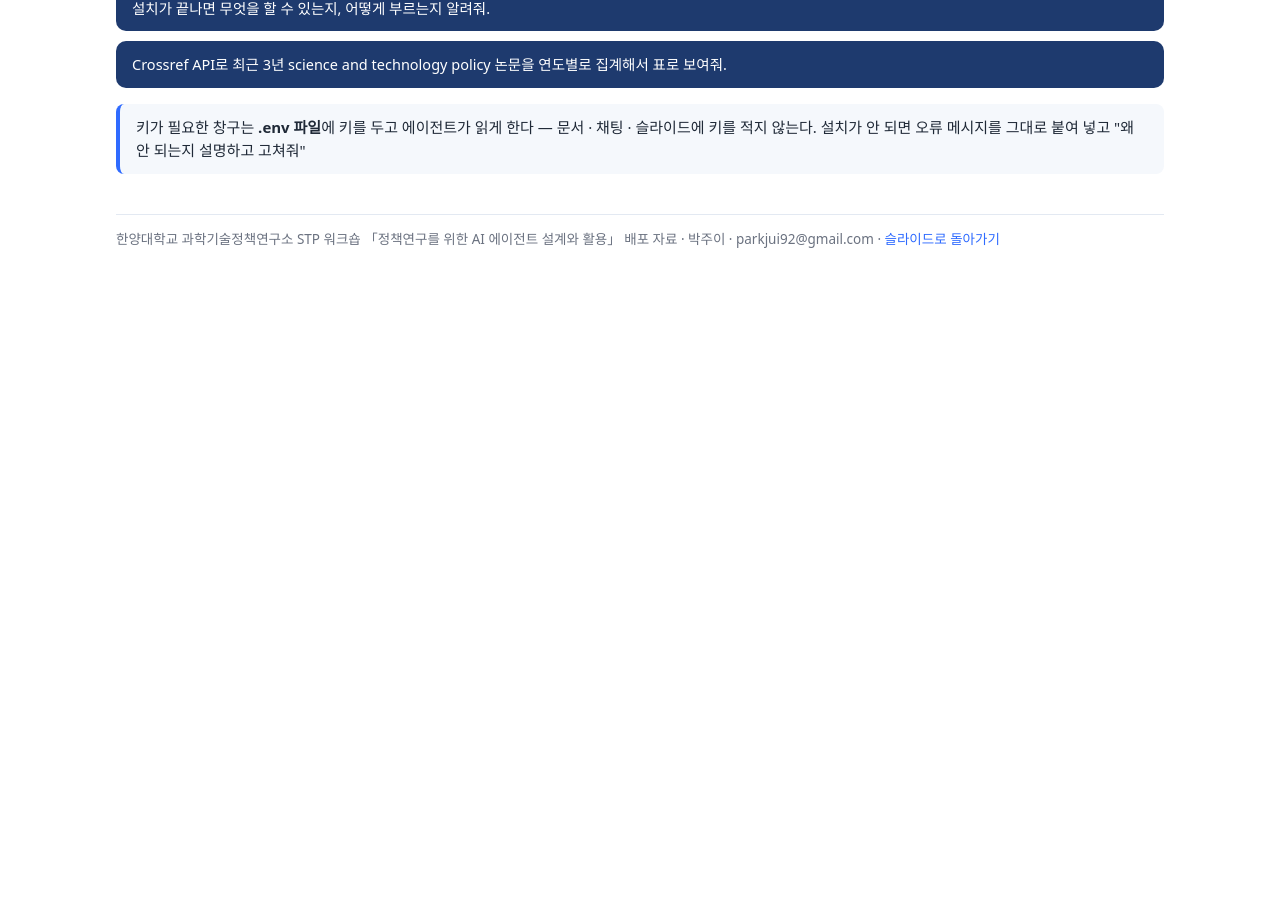
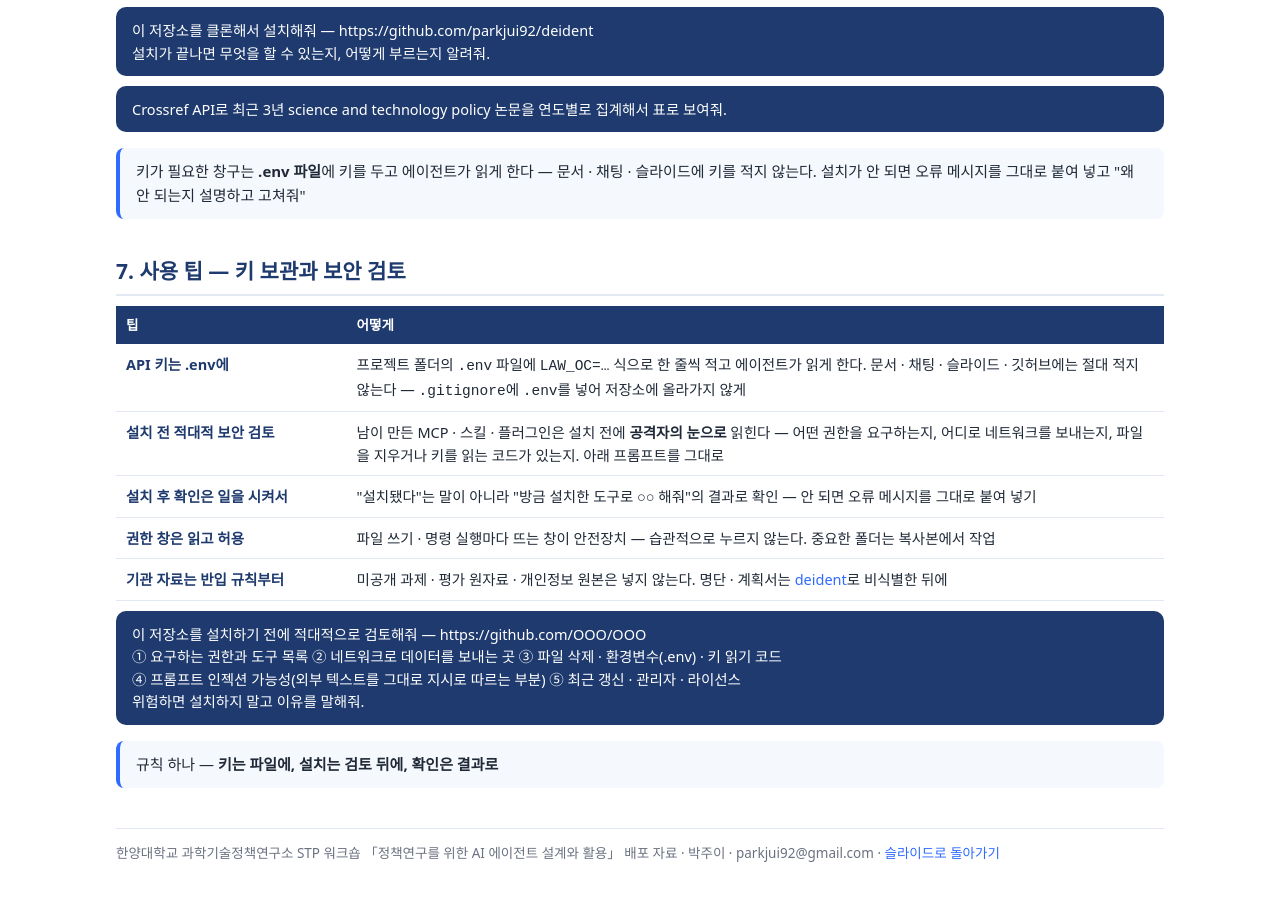
Before and after one commit to parkjui92/hy-stp-ai, a plain HTML site: page tools.html in a window 1280 px wide. Shown: the part 2810-3710 px from the top of the page. Before the commit the page ends 3124 px from the top, so only its background shows below. Drawn offline with Linux system fonts and the light colour scheme.

Commit message:
도구 모음: 사용 팁(.env · 적대적 보안 검토) 추가, 킷 셀 한 줄

```diff
--- a/tools.html
+++ b/tools.html
@@ -105,9 +105,9 @@
 
   <h2>5. 함께 쓰는 스킬 · 도구 (공개 · MIT)</h2>
   <table>
-    <thead><tr><th style="width:20%">이름</th><th>무엇을 하나</th><th style="width:34%">저장소</th></tr></thead>
+    <thead><tr><th style="width:17%">이름</th><th>무엇을 하나</th><th style="width:27%">저장소</th></tr></thead>
     <tbody>
-      <tr><td class="n">policy-research-kit</td><td>정책연구 5인 에이전트 팀 플러그인 — 설계 → 조사 → 집필 → 검수 → 한글 변환</td><td><a href="https://github.com/parkjui92/policy-research-kit">github.com/parkjui92/policy-research-kit</a></td></tr>
+      <tr><td class="n">policy-research-kit</td><td style="white-space:nowrap">정책연구 5인 에이전트 팀 플러그인 — 설계→조사→집필→검수→한글 변환</td><td><a href="https://github.com/parkjui92/policy-research-kit">github.com/parkjui92/policy-research-kit</a></td></tr>
       <tr><td class="n">rnd-proposal-kit · socsci-paper-kit</td><td>정부 R&D 제안서 팀 · 사회과학 논문 팀</td><td><a href="https://github.com/parkjui92/rnd-proposal-kit">rnd-proposal-kit</a> · <a href="https://github.com/parkjui92/socsci-paper-kit">socsci-paper-kit</a></td></tr>
       <tr><td class="n">paper-proofread</td><td>한국어 학술 원고 교정 · 교열 + 참고문헌 형식</td><td><a href="https://github.com/parkjui92/paper-proofread">github.com/parkjui92/paper-proofread</a></td></tr>
       <tr><td class="n">doc-figure</td><td>한글이 깨지지 않는 삽도 — 일정도 · 구조도 · 흐름도 (설치 없이도)</td><td><a href="https://github.com/parkjui92/doc-figure">github.com/parkjui92/doc-figure</a></td></tr>
@@ -123,6 +123,23 @@
   <div class="prompt">Crossref API로 최근 3년 science and technology policy 논문을 연도별로 집계해서 표로 보여줘.</div>
   <div class="callout">키가 필요한 창구는 <b>.env 파일</b>에 키를 두고 에이전트가 읽게 한다 — 문서 · 채팅 · 슬라이드에 키를 적지 않는다. 설치가 안 되면 오류 메시지를 그대로 붙여 넣고 "왜 안 되는지 설명하고 고쳐줘"</div>
 
+  <h2>7. 사용 팁 — 키 보관과 보안 검토</h2>
+  <table>
+    <thead><tr><th style="width:22%">팁</th><th>어떻게</th></tr></thead>
+    <tbody>
+      <tr><td class="n">API 키는 .env에</td><td>프로젝트 폴더의 <code>.env</code> 파일에 <code>LAW_OC=…</code> 식으로 한 줄씩 적고 에이전트가 읽게 한다. 문서 · 채팅 · 슬라이드 · 깃허브에는 절대 적지 않는다 — <code>.gitignore</code>에 <code>.env</code>를 넣어 저장소에 올라가지 않게</td></tr>
+      <tr><td class="n">설치 전 적대적 보안 검토</td><td>남이 만든 MCP · 스킬 · 플러그인은 설치 전에 <b>공격자의 눈으로</b> 읽힌다 — 어떤 권한을 요구하는지, 어디로 네트워크를 보내는지, 파일을 지우거나 키를 읽는 코드가 있는지. 아래 프롬프트를 그대로</td></tr>
+      <tr><td class="n">설치 후 확인은 일을 시켜서</td><td>"설치됐다"는 말이 아니라 "방금 설치한 도구로 ○○ 해줘"의 결과로 확인 — 안 되면 오류 메시지를 그대로 붙여 넣기</td></tr>
+      <tr><td class="n">권한 창은 읽고 허용</td><td>파일 쓰기 · 명령 실행마다 뜨는 창이 안전장치 — 습관적으로 누르지 않는다. 중요한 폴더는 복사본에서 작업</td></tr>
+      <tr><td class="n">기관 자료는 반입 규칙부터</td><td>미공개 과제 · 평가 원자료 · 개인정보 원본은 넣지 않는다. 명단 · 계획서는 <a href="https://github.com/parkjui92/deident">deident</a>로 비식별한 뒤에</td></tr>
+    </tbody>
+  </table>
+  <div class="prompt">이 저장소를 설치하기 전에 적대적으로 검토해줘 — https://github.com/OOO/OOO
+① 요구하는 권한과 도구 목록 ② 네트워크로 데이터를 보내는 곳 ③ 파일 삭제 · 환경변수(.env) · 키 읽기 코드
+④ 프롬프트 인젝션 가능성(외부 텍스트를 그대로 지시로 따르는 부분) ⑤ 최근 갱신 · 관리자 · 라이선스
+위험하면 설치하지 말고 이유를 말해줘.</div>
+  <div class="callout">규칙 하나 — <b>키는 파일에, 설치는 검토 뒤에, 확인은 결과로</b></div>
+
   <footer>한양대학교 과학기술정책연구소 STP 워크숍 「정책연구를 위한 AI 에이전트 설계와 활용」 배포 자료 · 박주이 · parkjui92@gmail.com · <a href="https://parkjui92.github.io/hy-stp-ai/">슬라이드로 돌아가기</a></footer>
 </div>
 </body>
```
